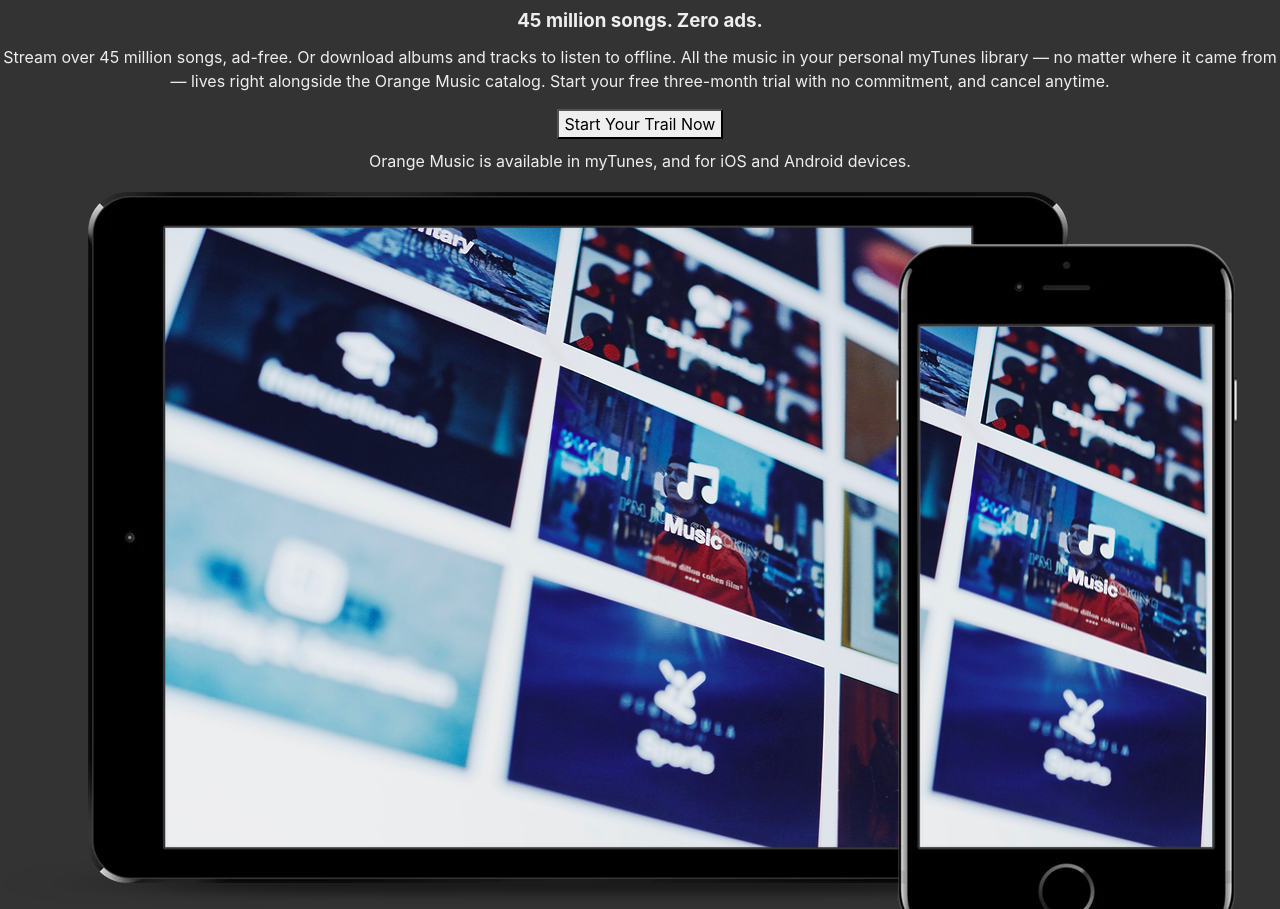
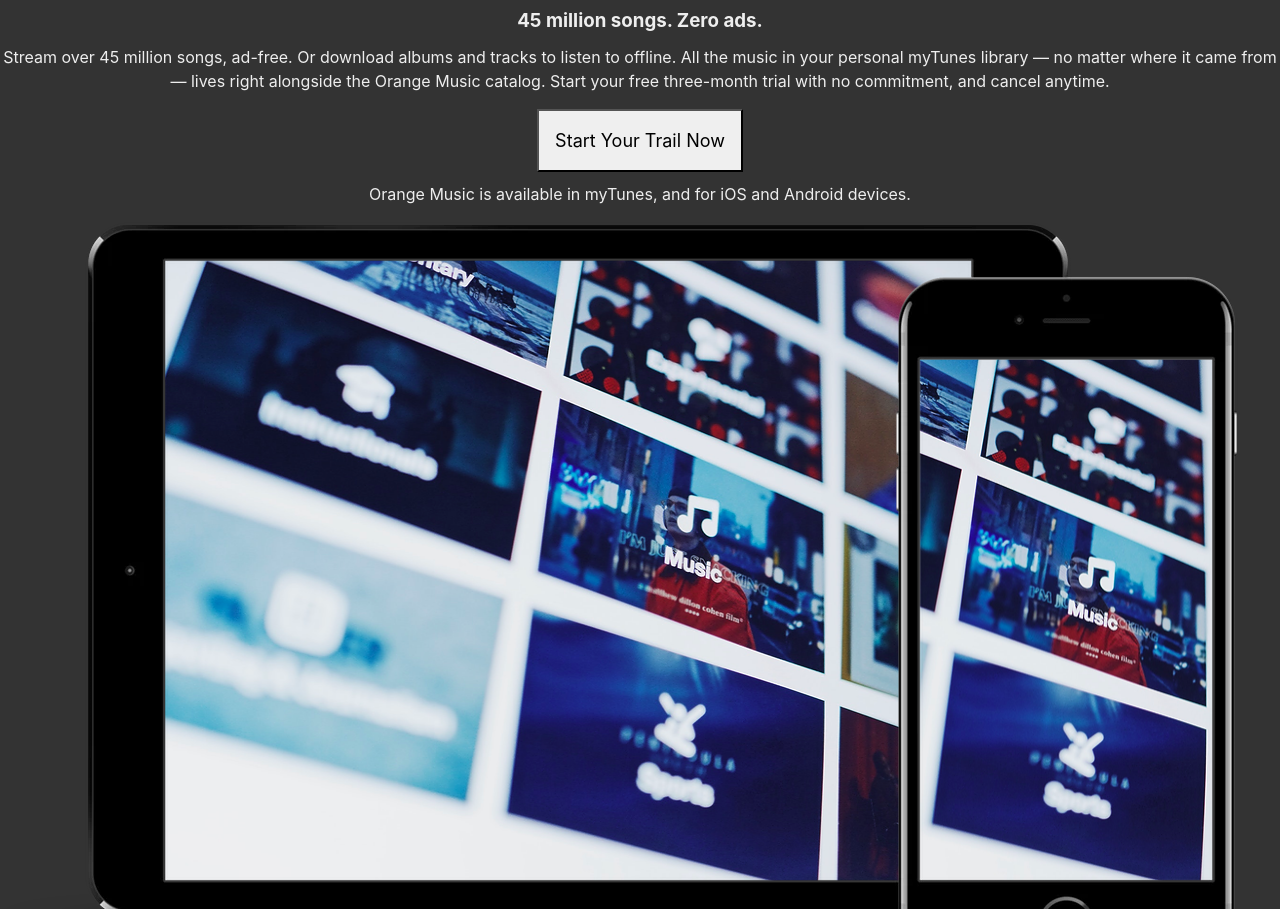
Before and after one commit to MostafaSalama/simple-myTunes-landing-page, a website with bundled scripts: page src/index.html in a window 1280 px wide. Shown: the part 931-1840 px from the top of the page. Built offline with nearby package versions, Linux system fonts and the light colour scheme.

Commit message:
adding style for button component

```diff
--- /dev/null
+++ b/src/style/components/_button.scss
@@ -0,0 +1,6 @@
+button {
+  font-size: 18px;
+  padding: 1rem;
+  text-align: center;
+  cursor: pointer;
+}
--- a/src/style/main.scss
+++ b/src/style/main.scss
@@ -1,5 +1,6 @@
 @import "reset";
 @import "components/nav";
+@import "components/button";
 @import "organisms/overview";
 @import "organisms/music";
 $main_color : #999;
```
